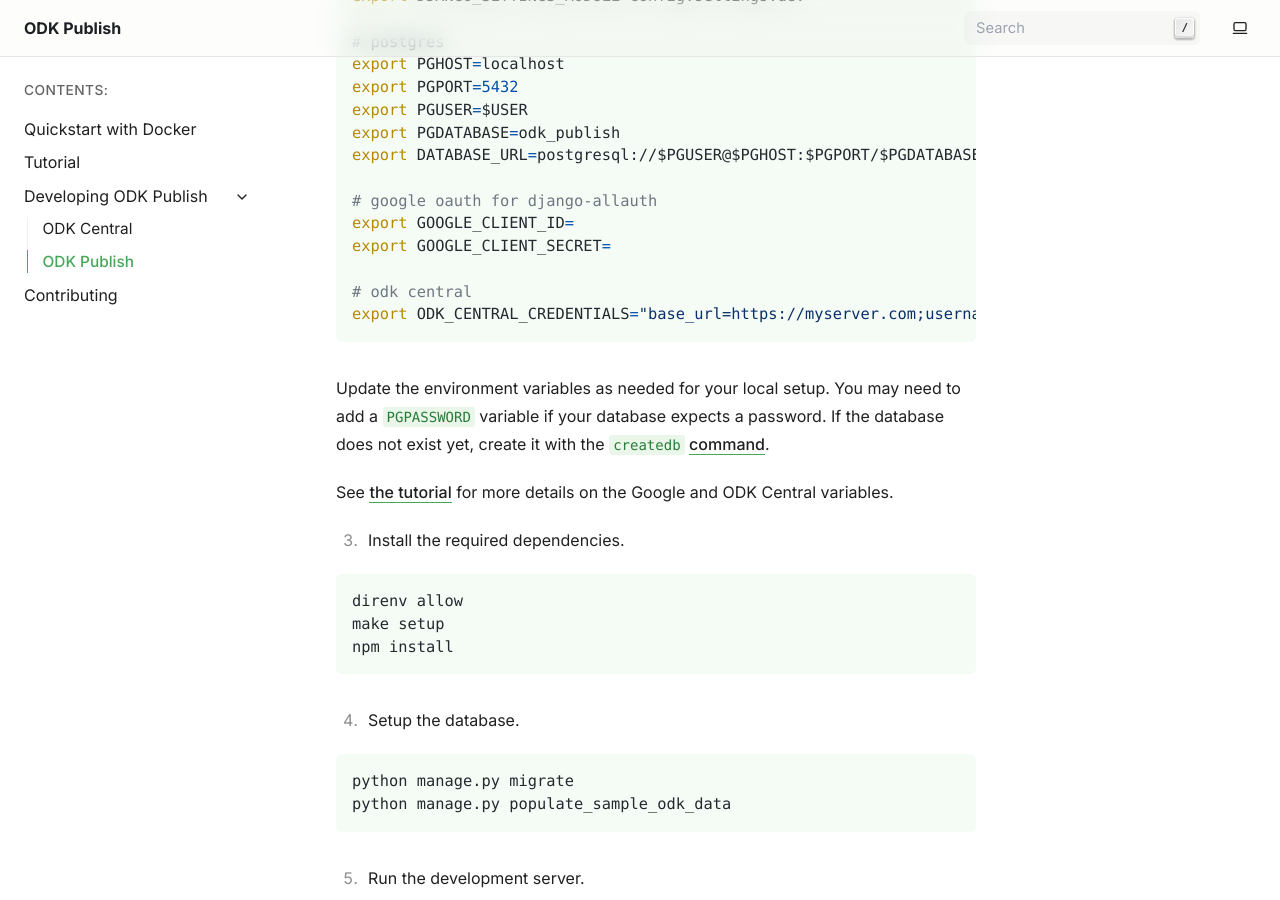
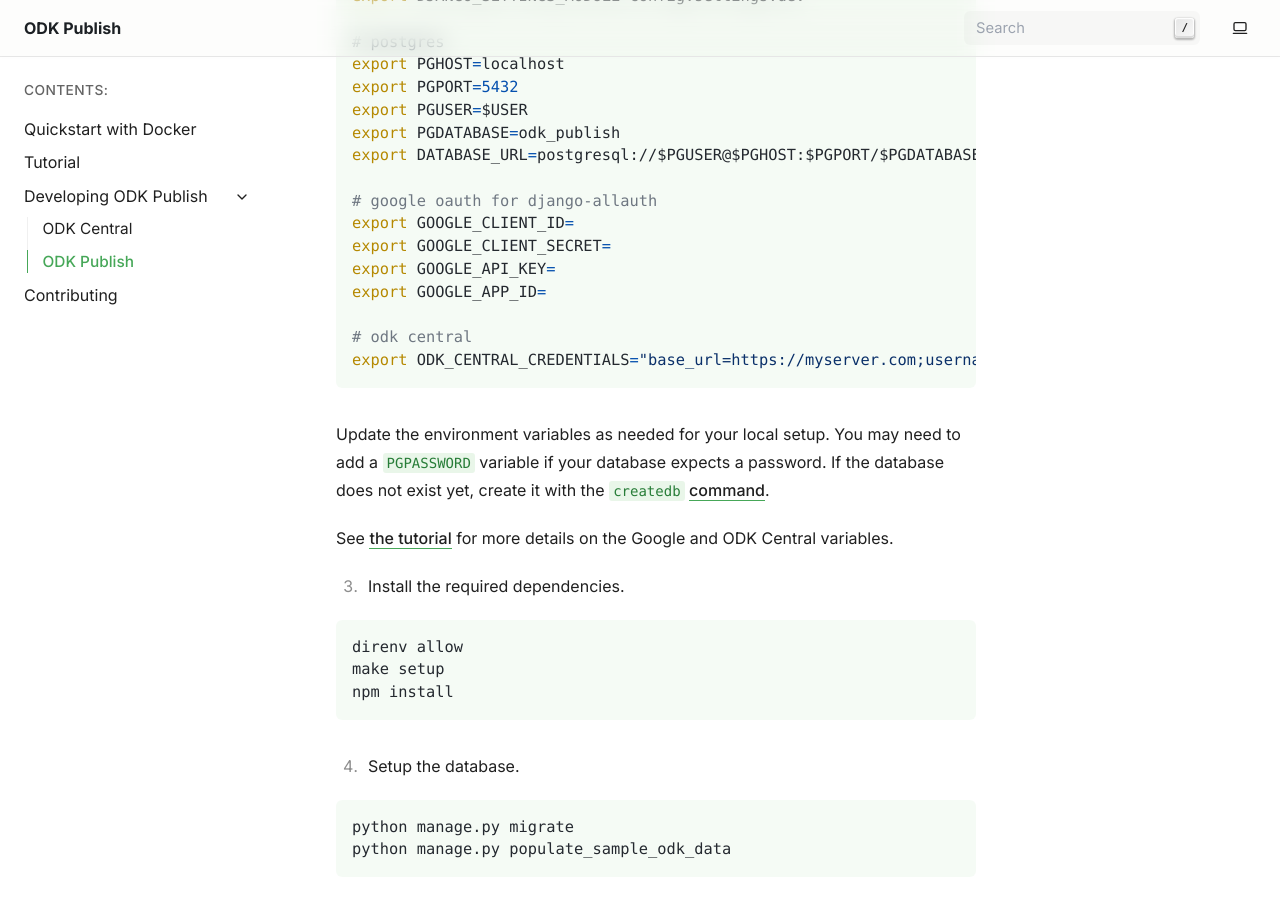
Before and after one commit to caktus/publish-mdm, a Sphinx documentation site: the page built from docs/src/local-development/setup.rst, in a window 1280 px wide and 900 px high, scrolled down 515 px. Built offline with Sphinx 7.4.7, drawn with Linux system fonts in a browser that asks for light colours.

Commit message:
Add the new Google env variables to the .envrc example.

```diff
--- a/docs/src/local-development/setup.rst
+++ b/docs/src/local-development/setup.rst
@@ -29,6 +29,8 @@
     # google oauth for django-allauth
     export GOOGLE_CLIENT_ID=
     export GOOGLE_CLIENT_SECRET=
+    export GOOGLE_API_KEY=
+    export GOOGLE_APP_ID=
 
     # odk central
     export ODK_CENTRAL_CREDENTIALS="base_url=https://myserver.com;username=user1;password=pass1"
```
